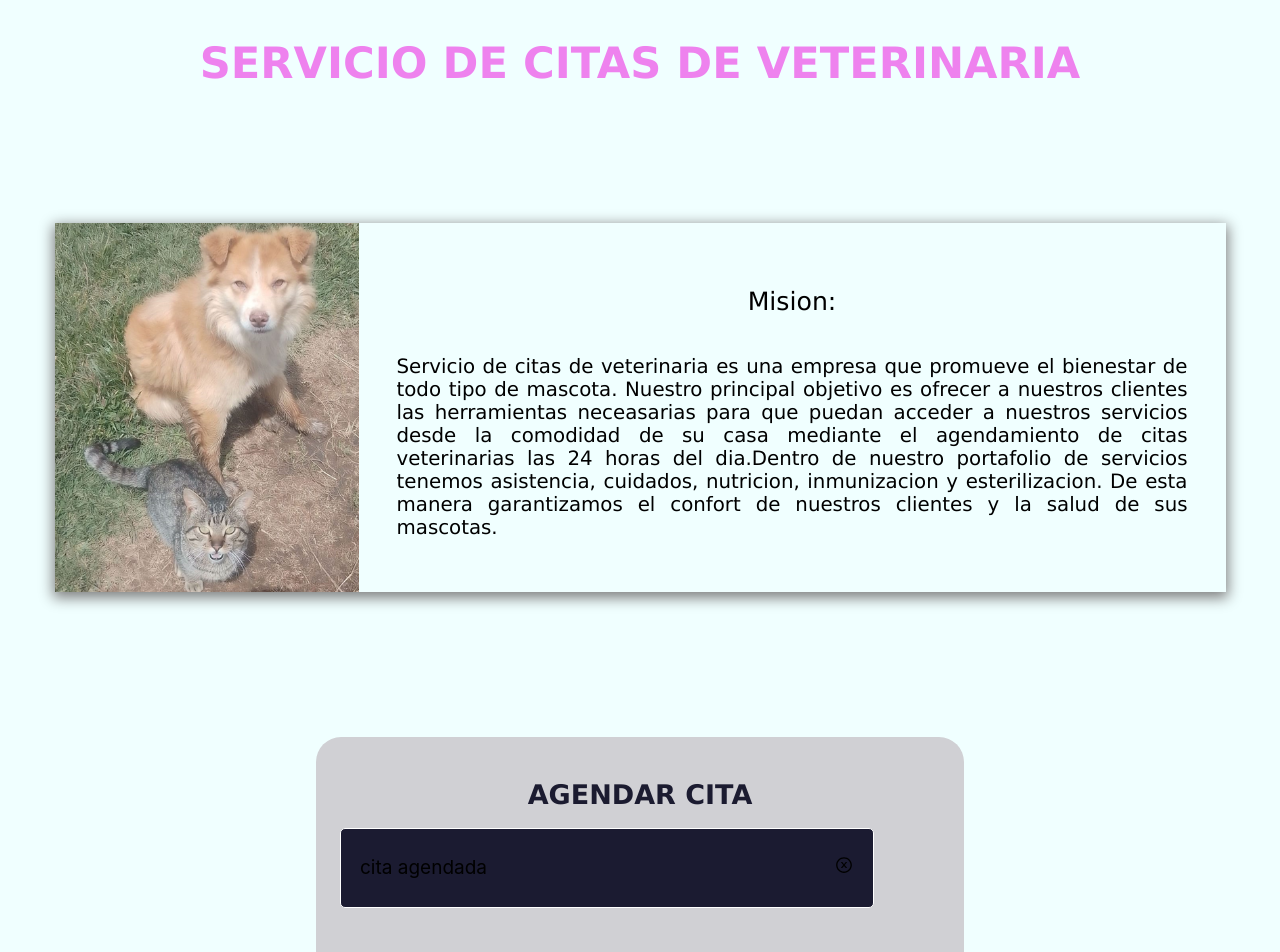
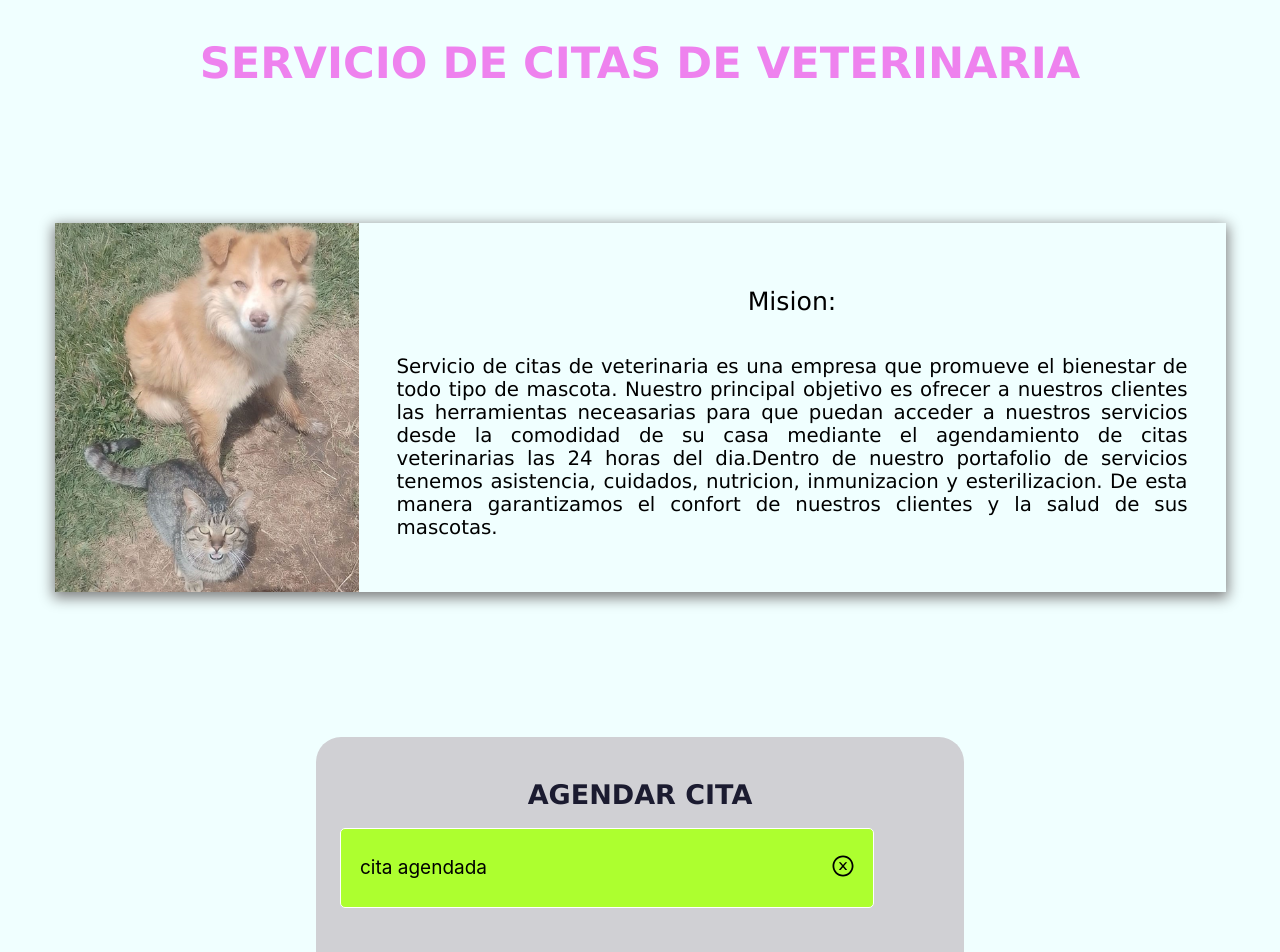
Before and after one commit to victorEmerio5/proyecto-final-g12, a React (Create React App) app: page / in a window 1280 px wide. Shown: the top 952 px of the page. Built offline with nearby package versions, Linux system fonts and the light colour scheme; the HTML template or start-up script is replaced by a standard one.

Commit message:
aplicando estilo a cita-icono

```diff
--- a/src/componentes/Cita.jsx
+++ b/src/componentes/Cita.jsx
@@ -10,8 +10,8 @@ function Cita ({ texto }){
       <div className='cita-texto'>
         {texto}
       </div>
-      <div className='cita-icono'>
-        <AiOutlineCloseCircle />
+      <div className='cita-cont-icono'>
+        <AiOutlineCloseCircle className='cita-icono' />
       </div>
     </div>
   );
--- a/src/hojas-estilos/Cita.css
+++ b/src/hojas-estilos/Cita.css
@@ -1,7 +1,7 @@
 .cita-cont {
   width: 499px;
   min-height: 64px;
-  background-color: #1b1b31;
+  background-color: greenyellow;
   margin: 4px 0;
   padding: 7px 14px 7px 19px;
   display: flex;
```
